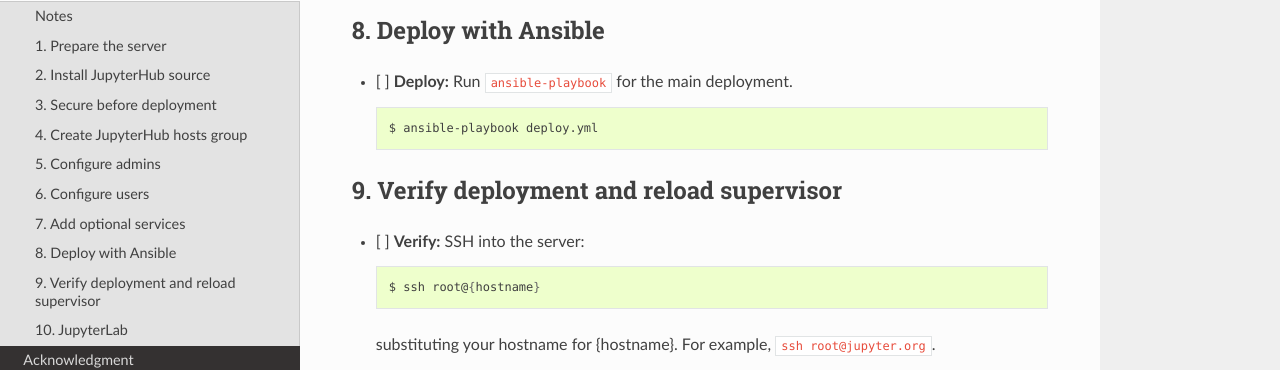
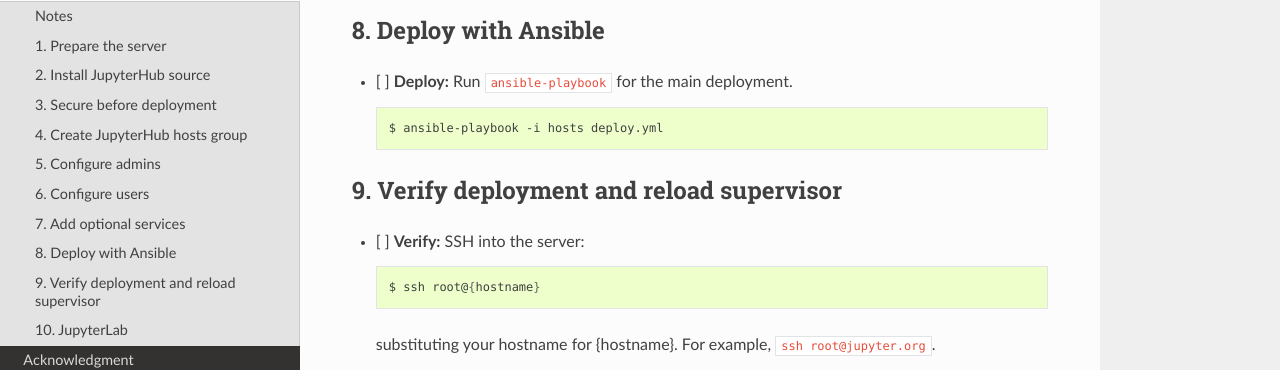
Before and after one commit to jupyterhub/jupyterhub-deploy-teaching, a Sphinx documentation site: the page built from docs/source/teaching-checklist.md, in a window 1280 px wide and 900 px high, scrolled down 1390 px. Shown: the part 297-667 px from the top of the window. Built offline with Sphinx 7.4.7 and the Read the Docs theme 2.0.0, drawn with Linux system fonts in a browser that asks for light colours.

Commit message:
Removing deprecated hostfile default from ansible.cfg

````diff
--- a/ansible.cfg
+++ b/ansible.cfg
@@ -2,7 +2,6 @@
 
 [defaults]
 remote_user=ubuntu
-hostfile=./hosts
 library = ./ansible-conda
 log_path = ./ansible.log
 
--- a/deploy.yml
+++ b/deploy.yml
@@ -2,7 +2,9 @@
 # The playbook deploys JupyterHub.
 # This file would be equivalent to a `sites.yml` file in Ansible terms.
 
+
 - hosts: jupyterhub_hosts
+
   tasks:
     - assert:
         that: (ansible_version.major, ansible_version.minor) >= (2, 1)
@@ -13,6 +15,7 @@
 
 
 - hosts: jupyterhub_hosts
+
   tasks:
     - name: Make sure we are running on Ubuntu
       fail: msg="This ansible setup only work on Ubuntu"
@@ -20,6 +23,7 @@
 
 
 - hosts: jupyterhub_hosts
+
   roles:
     - common
     - python
--- a/docs/source/configure-nbgrader.rst
+++ b/docs/source/configure-nbgrader.rst
@@ -21,7 +21,7 @@
 
 Third, run the ansible-playbook to deploy formgrade::
 
-	$ ansible-playbook deploy_formgrade.yml
+	$ ansible-playbook -i hosts deploy_formgrade.yml
 
 Fourth, SSH into the JupyterHub server::
 
@@ -38,7 +38,7 @@
 * To limit the deployment to certain hosts, add the ``-l hostname`` to the
   commands::
 
-    $ ansible-playbook -l hostname deploy.yml
+    $ ansible-playbook -i hosts -l hostname deploy.yml
 
 * The logs for `jupyterhub` are in :file:`/var/log/jupyterhub`.
 * The logs for `nbgrader` are in :file:`/var/log/nbgrader`.
@@ -64,7 +64,7 @@
 
 To save the list of usernames and uids in `{{homedir}}/saved_users.txt`::
 
-    $ ansible-playbook saveusers.yml
+    $ ansible-playbook -i hosts saveusers.yml
 
 Then, when you run deploy.yml, it will look for this file and if it exists, will create
 those users with those exact uids and home directories.
--- a/docs/source/installation.rst
+++ b/docs/source/installation.rst
@@ -48,7 +48,7 @@
 
 1. Run :file:`ansible-playbook` for the main deployment::
 
-    $ ansible-playbook deploy.yml
+    $ ansible-playbook -i hosts deploy.yml
 
 Verify your deployment
 ----------------------
--- a/docs/source/teaching-checklist.md
+++ b/docs/source/teaching-checklist.md
@@ -75,7 +75,7 @@
 - [ ] **Deploy:** Run `ansible-playbook` for the main deployment.
 
     ```bash
-    $ ansible-playbook deploy.yml
+    $ ansible-playbook -i hosts deploy.yml
     ```
 
 ## 9. Verify deployment and reload supervisor
````
Also changed, not shown: README.md (+3 -3 lines).
